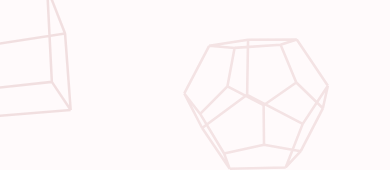
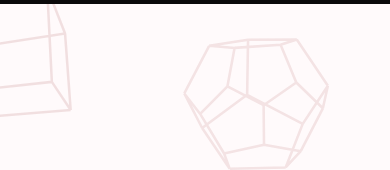
Before and after one commit to thameiu/portfolio, a Next.js app in the folder nextjs-blog/: page / in a window 390 px wide. Shown: the top 170 px of the page. Built offline with nearby package versions, Linux system fonts and the light colour scheme; a web font is replaced by a local one.

Commit message:
fix: mobile project scroll twitching

```diff
--- a/nextjs-blog/components/v2/HeaderV2.tsx
+++ b/nextjs-blog/components/v2/HeaderV2.tsx
@@ -163,7 +163,9 @@ export default function HeaderV2() {
           ? Math.max(0, baseTop - 16)
           : Math.max(0, document.documentElement.scrollHeight - window.innerHeight)
         : isProjectAnchor
-          ? baseTop + window.innerHeight * 0.42
+          ? isMobileViewport
+            ? Math.max(0, baseTop + 12)
+            : baseTop + window.innerHeight * 0.42
           : Math.max(0, baseTop - 80);
       const smoother = ScrollSmoother.get();
       if (smoother) {
--- a/nextjs-blog/components/v2/ProjectCard3D.tsx
+++ b/nextjs-blog/components/v2/ProjectCard3D.tsx
@@ -729,6 +729,21 @@ export default function ProjectCard3D({ project, index }: { project: ProjectData
           overflow: useSimplifiedMotion ? "visible" : "hidden",
           background: bgColor,
         }}>
+        {isMobile && !useSimplifiedMotion && (
+          <div
+            aria-hidden="true"
+            style={{
+              position: "fixed",
+              top: 0,
+              left: 0,
+              right: 0,
+              height: 4,
+              background: bgColor,
+              zIndex: 80,
+              pointerEvents: "none",
+            }}
+          />
+        )}
 
         {/* Project-specific subtle backdrops */}
         {isRgbast && (
```
